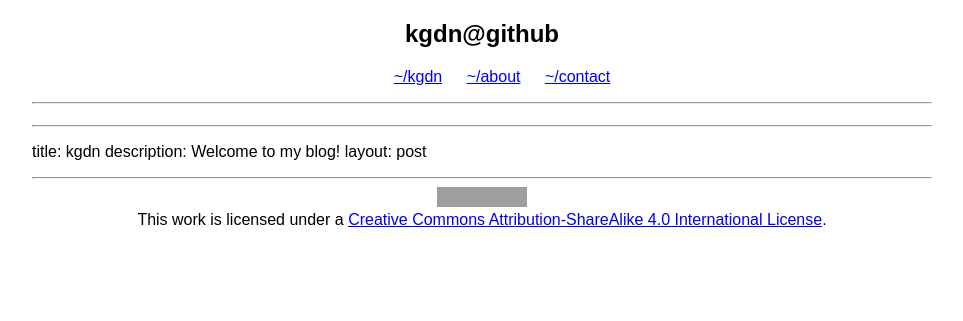
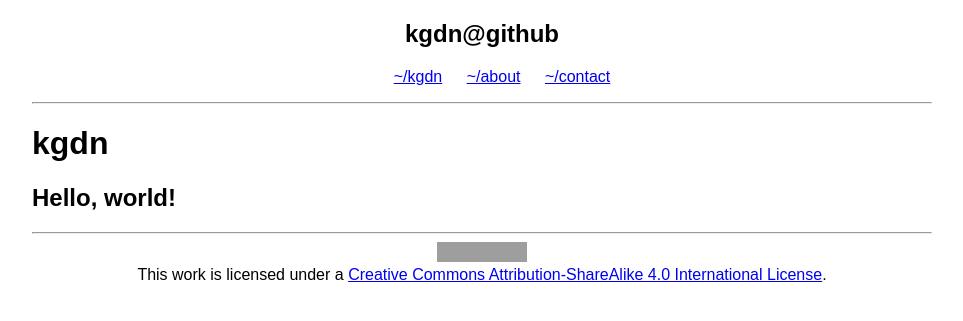
Before and after one commit to kgdn/kgdn.github.io, a Jekyll site: the page built from index.md, in a window 1280 px wide. Shown: the top 321 px of the page, without its empty margins (158-1121 px from the left). Built offline with Jekyll 4.4.1, drawn with Linux system fonts in a browser that asks for light colours; our own code applies the rules of GitHub Pages for plain Markdown files; grey boxes are pictures that could not be loaded.

Commit message:
FIxed index.md

```diff
--- a/index.md
+++ b/index.md
@@ -1,4 +1,6 @@
 ---
 title: kgdn
 description: Welcome to my blog!
-layout: post
+layout: home
+---
+## Hello, world!
```
